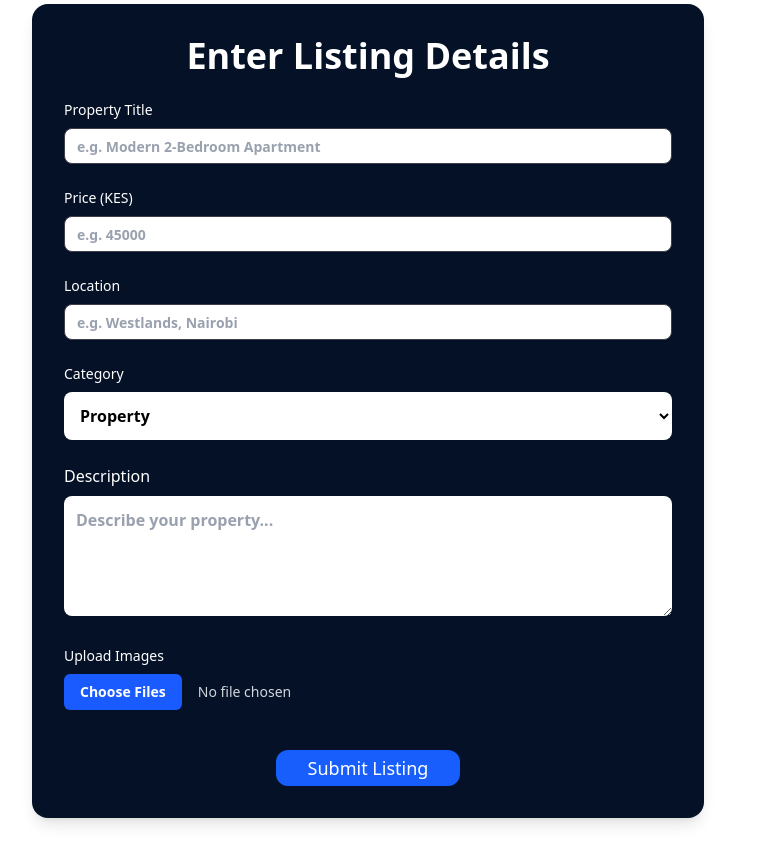
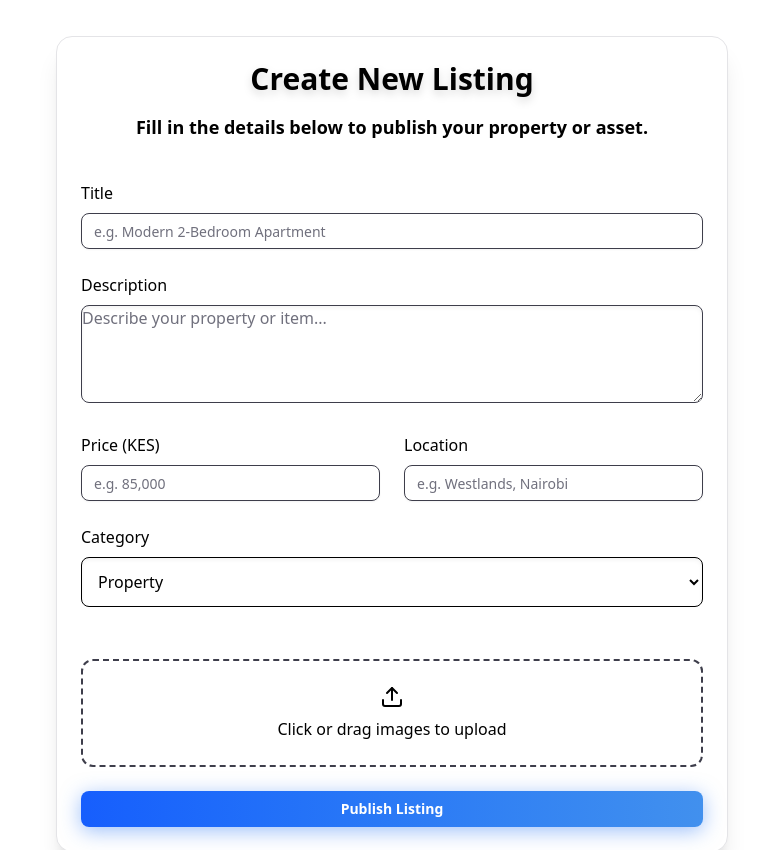
Before and after one commit to alexkemboi/kipsrealityweb, a Next.js app: page /marketplace/create in a window 1280 px wide. Shown: the part 440-1290 px from the top of the page, without its empty margins (248-1007 px from the left). Built offline with nearby package versions, Linux system fonts and the light colour scheme.

Commit message:
feat:adjusted input placeholder design

```diff
--- a/src/components/ui/input.tsx
+++ b/src/components/ui/input.tsx
@@ -9,7 +9,7 @@ function Input({ className, type, ...props }: React.ComponentProps<"input">) {
       data-slot="input"
       className={cn(
         "file:text-foreground placeholder:text-muted-foreground selection:bg-primary selection:text-primary-foreground dark:bg-input/30 border-input h-9 w-full min-w-0 rounded-md border bg-transparent px-3 py-1 text-base shadow-xs transition-[color,box-shadow] outline-none file:inline-flex file:h-7 file:border-0 file:bg-transparent file:text-sm file:font-medium disabled:pointer-events-none disabled:cursor-not-allowed disabled:opacity-50 md:text-sm",
-        "focus-visible:border-ring focus-visible:ring-ring/50 focus-visible:ring-[3px]",
+"focus-visible:border-blue-500 focus-visible:ring-0",
         "aria-invalid:ring-destructive/20 dark:aria-invalid:ring-destructive/40 aria-invalid:border-destructive",
         className
       )}
--- a/src/components/website/marketplace/ListingForm.tsx
+++ b/src/components/website/marketplace/ListingForm.tsx
@@ -1,21 +1,26 @@
-import react from "react";
-import {useState} from "react";
-import {Input} from "@/components/ui/input";
+"use client";
+
+import React, { useState } from "react";
+import { Input } from "@/components/ui/input";
 import { Button } from "@/components/ui/button";
+import { Card, CardContent, CardHeader, CardTitle } from "@/components/ui/card";
+import { Upload } from "lucide-react";
 
-
-export default function CreateListingPage() {
-
+export default function ListingForm() {
   const [formData, setFormData] = useState({
     title: "",
+    description: "",
     price: "",
     location: "",
-        description: "",
-        category: "Residential",
+    category: "property",
   });
+
   const [images, setImages] = useState<FileList | null>(null);
+  const [preview, setPreview] = useState<string[]>([]);
 
-      const handleChange = (e: React.ChangeEvent<HTMLInputElement | HTMLTextAreaElement | HTMLSelectElement>) => {
+  const handleChange = (
+    e: React.ChangeEvent<HTMLInputElement | HTMLTextAreaElement | HTMLSelectElement>
+  ) => {
     setFormData({
       ...formData,
       [e.target.name]: e.target.value,
@@ -23,125 +28,161 @@ export default function CreateListingPage() {
   };
 
   const handleImageChange = (e: React.ChangeEvent<HTMLInputElement>) => {
-        setImages(e.target.files);
+    const files = e.target.files;
+    if (files) {
+      setImages(files);
+      const imagePreviews = Array.from(files).map((file) =>
+        URL.createObjectURL(file)
+      );
+      setPreview(imagePreviews);
+    }
   };
 
   const handleSubmit = (e: React.FormEvent) => {
     e.preventDefault();
     console.log("Listing submitted:", formData);
     console.log("Images:", images);
-        // TODO: connect to backend API or Firebase storage
   };
-return(
-        <main className="container mx-auto px-4 py-12">
 
-      <div className="max-w-3xl mx-auto px-6">
+  return (
+    <section className="min-h-screen bg-white flex items-center justify-center py-20 px-4 relative overflow-hidden">
+  {/* Optional soft glow behind form */}
 
+<Card className="relative w-full max-w-2xl bg-white border border-neutral-200 rounded-2xl shadow-xl ">
+    <CardHeader>
+      <CardTitle className="text-3xl font-bold text-center text-black drop-shadow-lg">
+        Create New Listing
+      </CardTitle>
+      <p className="text-center text-black text-lg font-semibold mt-2">
+        Fill in the details below to publish your property or asset.
+      </p>
+    </CardHeader>
 
-      <div className="w-full max-w-2xl bg-[#051127] rounded-2xl  shadow-lg p-8">
-        <h1 className="text-4xl text-white font-bold mb-6 text-center">
-          Enter Listing Details
-        </h1>
-
-        <form onSubmit={handleSubmit} className="space-y-6 rounded-2xl">
+    <CardContent>
+      <form onSubmit={handleSubmit} className="space-y-6 mt-4">
         {/* Title */}
         <div>
-            <label className="block text-sm mb-2 font-medium text-white">Property Title</label>
+          <label className="block text-base font-medium mb-2 text-black">Title</label>
           <Input
             type="text"
             name="title"
             value={formData.title}
             onChange={handleChange}
             placeholder="e.g. Modern 2-Bedroom Apartment"
-              className="w-full p-3 rounded-lg bg-white text-black font-semibold border-neutral-700 focus:border-blue-500 placeholder:text-gray-400 focus:outline-none"
+            className="w-full bg-white text-black placeholder-neutral-500 border border-neutral-700 focus:border-blue-500 rounded-lg shadow-inner"
             required
           />
         </div>
 
-          {/* Price */}
+        {/* Description */}
         <div>
-            <label className="block text-sm mb-2 font-medium text-white">Price (KES)</label>
+          <label className="block text-base font-medium mb-2 text-black">Description</label>
+          <textarea
+            name="description"
+            value={formData.description}
+            onChange={handleChange}
+            placeholder="Describe your property or item..."
+            className="w-full bg-white text-black placeholder-neutral-500 border border-neutral-700 focus:border-blue-500 focus:outline-none
+ rounded-lg shadow-inner"
+            rows={4}
+            required
+          />
+        </div>
+
+        {/* Price & Location */}
+        <div className="grid grid-cols-1 sm:grid-cols-2 gap-6">
+          <div>
+            <label className="block text-base font-medium mb-2 text-black">Price (KES)</label>
             <Input
               type="number"
               name="price"
               value={formData.price}
               onChange={handleChange}
-              placeholder="e.g. 45000"
-              className="w-full p-3 rounded-lg bg-white text-black font-semibold border-neutral-700 focus:border-blue-500  placeholder:text-gray-400 focus:outline-none"
+              placeholder="e.g. 85,000"
+              className="w-full bg-white text-black placeholder-neutral-500 border border-neutral-700 focus:border-blue-500 rounded-lg shadow-inner"
               required
             />
           </div>
 
-          {/* Location */}
           <div>
-            <label className="block text-sm mb-2 font-medium text-white">Location</label>
+            <label className="block text-base font-medium mb-2 text-black">Location</label>
             <Input
               type="text"
               name="location"
               value={formData.location}
               onChange={handleChange}
               placeholder="e.g. Westlands, Nairobi"
-              className="w-full p-3 rounded-lg bg-white text-black font-semibold border-neutral-700 focus:border-blue-500 focus:outline-none placeholder:text-gray-400
-"
+              className="w-full bg-white text-black placeholder-neutral-500 border border-neutral-700 focus:border-blue-500 rounded-lg shadow-inner"
               required
             />
+          </div>
         </div>
 
         {/* Category */}
         <div>
-            <label className="block text-sm mb-2 font-medium text-white">Category</label>
+          <label className="block text-base font-medium mb-2 text-black">Category</label>
           <select
             name="category"
             value={formData.category}
             onChange={handleChange}
-              className="w-full p-3 rounded-lg bg-white text-black font-semibold border-neutral-700 focus:border-blue-500 focus:outline-none placeholder:text-gray-400"
-              required
+            className="w-full p-3 rounded-lg bg-white text-black border border-black focus:border-blue-500 focus:outline-none shadow-inner"
           >
-              <option value="Residential">Property</option>
-              <option value="Commercial">Furniture</option>
-              <option value="Appliance">Amenity</option>
-              <option value="Decor">Office Space</option>
-              <option value="Services">Other</option>
+            <option value="property">Property</option>
+            <option value="furniture">Furniture</option>
+            <option value="appliance">Appliance</option>
+            <option value="decor">Home Décor</option>
+            <option value="service">Service</option>
           </select>
-          </div>
-
-          {/* Description */}
-          <div>
-            <label className="block text-base mb-2 font-medium text-white">Description</label>
-            <textarea
-              name="description"
-              value={formData.description}
-              onChange={handleChange}
-              placeholder="Describe your property..."
-              rows={4}
-              className="w-full p-3 rounded-lg bg-white text-black font-semibold border-neutral-700 focus:border-blue-500 focus:outline-none placeholder:text-gray-400"
-              required
-            ></textarea>
         </div>
 
         {/* Image Upload */}
         <div>
-            <label className="block text-sm mb-2 font-medium text-white">Upload Images</label>
-            <input
+          <label className="block text-sm font-medium mb-2 text-white/80">Upload Images</label>
+          <div className="relative border-2 border-dashed border-neutral-700 rounded-xl p-6 text-center hover:border-blue-500 transition bg-white">
+            <Input
               type="file"
+              name="images"
+              multiple
               accept="image/*"
-              multiple
               onChange={handleImageChange}
-              className="block w-full text-sm text-gray-300 file:mr-4 file:py-2 file:px-4
-                         file:rounded-md file:border-0 file:text-sm file:font-semibold
-                         file:bg-[#1a5bff] file:text-white hover:file:bg-blue-700"
+              className="hidden"
+              id="imageUpload"
             />
+            <label
+              htmlFor="imageUpload"
+              className="cursor-pointer text-black hover:text-blue-400 flex flex-col items-center gap-2"
+            >
+              <Upload className="w-6 h-6" />
+              <span>Click or drag images to upload</span>
+            </label>
           </div>
 
-          {/* Submit */}
-          <div className="text-center pt-4">
-            <Button type="submit" className="px-8 py-3 bg-blue-600 hover:bg-blue-700 text-lg text-white rounded-xl">
-              Submit Listing
+          {/* Preview Section */}
+          {preview.length > 0 && (
+            <div className="mt-4 grid grid-cols-3 gap-3">
+              {preview.map((src, index) => (
+                <img
+                  key={index}
+                  src={src}
+                  alt={`Preview ${index}`}
+                  className="w-full h-24 object-cover rounded-lg border border-neutral-700 shadow-md hover:scale-105 transition"
+                />
+              ))}
+            </div>
+          )}
+        </div>
+
+        {/* Submit Button */}
+        <Button
+          type="submit"
+          className="w-full bg-gradient-to-r from-blue-600 to-blue-400 hover:from-blue-700 hover:to-blue-500 text-white py-3 rounded-lg font-semibold transition-all duration-300 shadow-[0_4px_20px_rgba(59,130,246,0.5)] hover:shadow-[0_6px_30px_rgba(59,130,246,0.6)]"
+        >
+          Publish Listing
         </Button>
-          </div>
       </form>
-      </div>
-      </div>
-      </main>
-      )
-};
+    </CardContent>
+  </Card>
+</section>
+
+  );
+}
```
Lines whose indentation alone changed are shown as unchanged.
